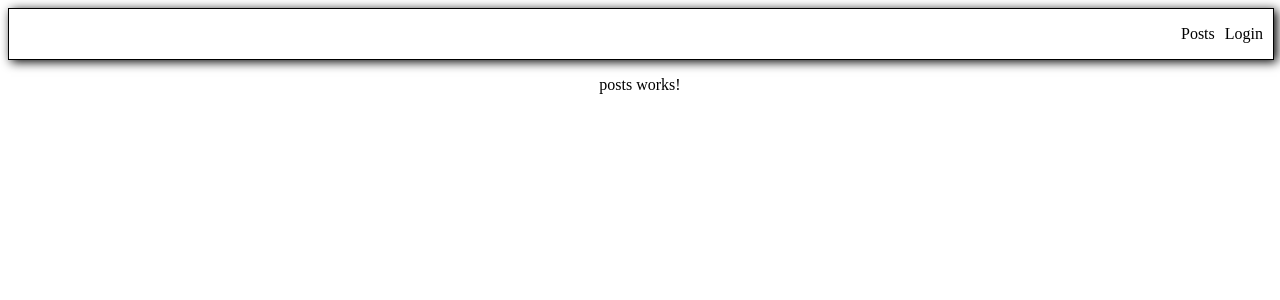
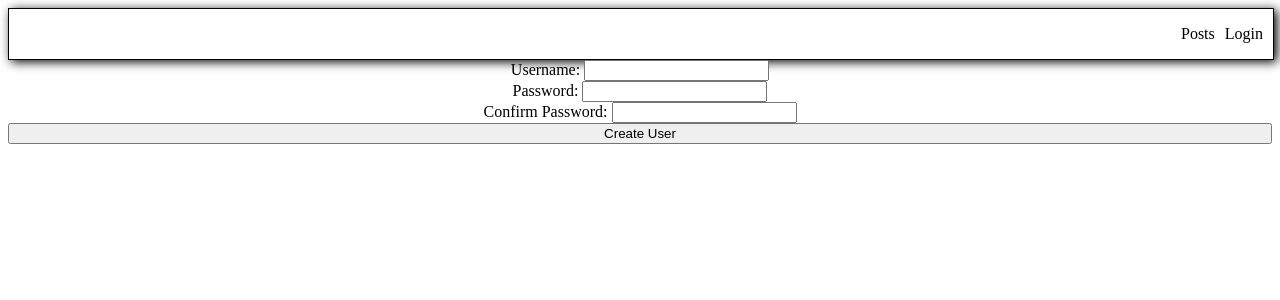
Before and after one commit to vla15/GA-Project-2, an Angular app in the folder ui/: page /create-user in a window 1280 px wide. Before the commit this address led to /posts. Shown: the top 300 px of the page. Built offline with nearby package versions, Linux system fonts and the light colour scheme.

Commit message:
creating user routes customer to portfolio when they successfully create

```diff
--- a/ui/src/app/app-routing.module.ts
+++ b/ui/src/app/app-routing.module.ts
@@ -22,7 +22,7 @@ const routes: Routes = [
     component: PortfolioComponent
   },
   {
-    path: 'new-user',
+    path: 'create-user',
     component: CreateUserComponent
   },
   {
--- a/ui/src/app/create-user/create-user.component.html
+++ b/ui/src/app/create-user/create-user.component.html
@@ -1,14 +1,15 @@
 <section class="create-user-container">
   <span>
     {{usernameText}}
-    <input type="text"/>
+    <input type="text" [(ngModel)]="username"/>
   </span>
   <span>
     {{passwordOneText}}
-    <input type="text"/>
+    <input type="text" [(ngModel)]="passwordOne"/>
   </span>
   <span>
     {{passwordTwoText}}
-    <input type="text"/>
+    <input type="text" [(ngModel)]="passwordTwo"/>
   </span>
+  <button (click)="handleCreateUser()">Create User</button>
 </section>
--- a/ui/src/app/create-user/create-user.component.ts
+++ b/ui/src/app/create-user/create-user.component.ts
@@ -1,4 +1,5 @@
 import { Component, OnInit } from '@angular/core';
+import { Router } from '@angular/router';
 
 @Component({
   selector: 'app-create-user',
@@ -10,9 +11,29 @@ export class CreateUserComponent implements OnInit {
   private passwordOneText: string = "Password: "
   private passwordTwoText: string = "Confirm Password: "
 
-  constructor() { }
+  private username: string;
+  private passwordOne: string;
+  private passwordTwo: string;
+
+  constructor(private router: Router) { }
 
   ngOnInit() {
   }
 
+  //safety check on password
+
+  private handleCreateUser() {
+    if (this.arePasswordsEqual()) {
+      //submit
+      //redirect
+      //feed in id to portfolio
+      this.router.navigate(["/portfolio"])
+    } else {
+      alert("ERROR. Please make sure your passwords match");
+    }
+  }
+
+  private arePasswordsEqual(): boolean {
+    return this.passwordOne === this.passwordTwo;
+  }
 }
```
